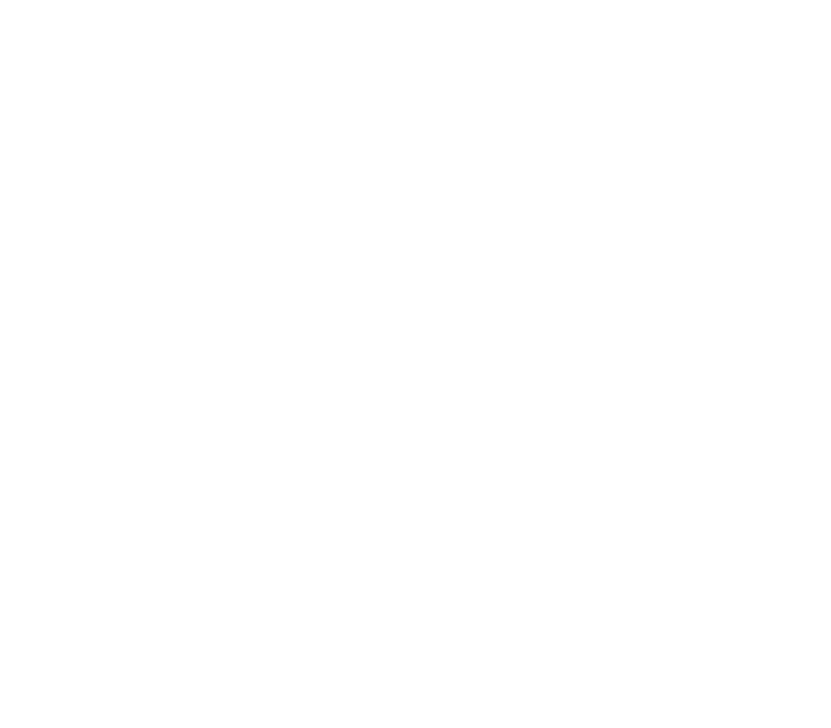
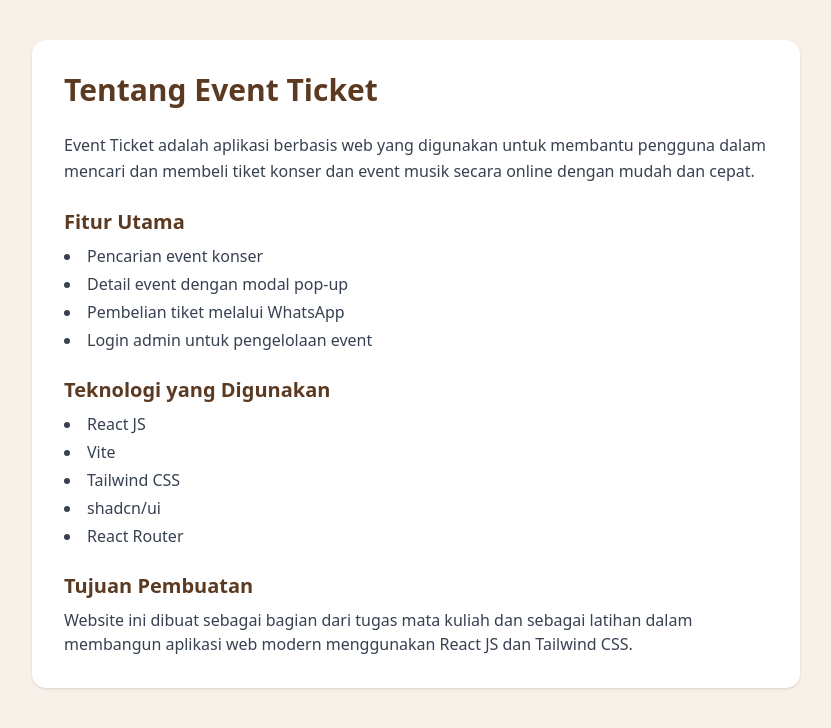
Before and after one commit to 2400016071-boop/project_tekweb, a React (Vite) app: page /about in a window 1280 px wide. Shown: the top 728 px of the page, without its empty margins (224-1055 px from the left). Built offline with nearby package versions, Linux system fonts and the light colour scheme.

Commit message:
menambahakan fitur pencarian, button buat detail event dan about

```diff
--- a/src/App.jsx
+++ b/src/App.jsx
@@ -2,6 +2,9 @@ import { Routes, Route } from "react-router-dom";
 
 import Home from "./pages/Home";
 import EventDetail from "./pages/EventDetail";
+
+// 🔹 TAMBAHAN
+import About from "./pages/About";
 
 import Dashboard from "./pages/admin/Dashboard";
 import EventCreate from "./pages/admin/EventCreate";
@@ -13,6 +16,10 @@ function App() {
     <Routes>
       {/* USER */}
       <Route path="/" element={<Home />} />
+
+      {/* 🔹 TAMBAHAN ABOUT */}
+      <Route path="/about" element={<About />} />
+
       <Route path="/events/:id" element={<EventDetail />} />
 
       {/* ADMIN (PROTECTED) */}
--- a/src/components/user/EventCard.jsx
+++ b/src/components/user/EventCard.jsx
@@ -1,6 +1,6 @@
 import { Link } from "react-router-dom";
 
-export default function EventCard({ event }) {
+export default function EventCard({ event, onOpen }) {
   const whatsappNumber = "6281234567890";
   const message = `Halo, saya mau beli tiket event ${event.name}`;
   const whatsappLink = `https://wa.me/${whatsappNumber}?text=${encodeURIComponent(message)}`;
@@ -8,9 +8,11 @@ export default function EventCard({ event }) {
   return (
     <div className="col-span-1 bg-white rounded-xl overflow-hidden shadow hover:shadow-lg transition flex flex-col">
 
-      {/* LINK KE DETAIL */}
-      <Link to={`/events/${event.id}`} className="group">
-        {/* IMAGE */}
+      {/* CARD / IMAGE → BUKA MODAL */}
+      <div
+        onClick={() => onOpen(event)}
+        className="group cursor-pointer"
+      >
         <div className="relative h-40 overflow-hidden">
           <img
             src={event.image}
@@ -19,7 +21,6 @@ export default function EventCard({ event }) {
           />
         </div>
 
-        {/* CONTENT */}
         <div className="p-4">
           <h2 className="font-semibold text-[#5a3a22] truncate">
             {event.name}
@@ -33,9 +34,9 @@ export default function EventCard({ event }) {
             Rp {event.price.toLocaleString("id-ID")}
           </p>
         </div>
-      </Link>
+      </div>
 
-      {/* BUTTON WHATSAPP */}
+      {/* BUTTON WHATSAPP (TIDAK BUKA MODAL) */}
       <div className="p-4 pt-0 mt-auto">
         <a
           href={whatsappLink}
--- a/src/components/user/Navbar.jsx
+++ b/src/components/user/Navbar.jsx
@@ -1,7 +1,7 @@
 import { Link } from "react-router-dom";
-import LoginAdminDialog from "@/components/admin/LoginAdminDialog"; // modal login admin
+import LoginAdminDialog from "@/components/admin/LoginAdminDialog";
 
-export default function Navbar() {
+export default function Navbar({ onSearch }) { // ⬅️ TAMBAH props
   return (
     <nav className="bg-[#5C3A21] text-white px-6 py-4 shadow">
       <div className="flex items-center justify-between">
@@ -20,13 +20,14 @@ export default function Navbar() {
             About
           </Link>
 
+          {/* 🔍 TAMBAHAN LOGIC SEARCH */}
           <input
             type="text"
             placeholder="Search event..."
+            onChange={(e) => onSearch(e.target.value)} // ⬅️ TAMBAH
             className="w-48 px-3 py-1.5 rounded-md text-sm text-black focus:outline-none focus:ring-2 focus:ring-[#F3E6DB]"
           />
 
-          {/* Hanya ganti tombol Login Admin menjadi modal */}
           <LoginAdminDialog />
 
         </div>
--- /dev/null
+++ b/src/pages/About.jsx
@@ -0,0 +1,52 @@
+export default function About() {
+  return (
+    <main className="min-h-screen bg-[#F8F1EA] px-6 py-10">
+      <div className="max-w-3xl mx-auto bg-white p-8 rounded-xl shadow">
+
+        <h1 className="text-3xl font-bold text-[#5C3A21] mb-6">
+          Tentang Event Ticket
+        </h1>
+
+        <p className="text-gray-700 mb-4 leading-relaxed">
+          Event Ticket adalah aplikasi berbasis web yang digunakan untuk
+          membantu pengguna dalam mencari dan membeli tiket konser
+          dan event musik secara online dengan mudah dan cepat.
+        </p>
+
+        <h2 className="text-xl font-semibold text-[#5C3A21] mt-6 mb-2">
+          Fitur Utama
+        </h2>
+
+        <ul className="list-disc list-inside text-gray-700 space-y-1">
+          <li>Pencarian event konser</li>
+          <li>Detail event dengan modal pop-up</li>
+          <li>Pembelian tiket melalui WhatsApp</li>
+          <li>Login admin untuk pengelolaan event</li>
+        </ul>
+
+        <h2 className="text-xl font-semibold text-[#5C3A21] mt-6 mb-2">
+          Teknologi yang Digunakan
+        </h2>
+
+        <ul className="list-disc list-inside text-gray-700 space-y-1">
+          <li>React JS</li>
+          <li>Vite</li>
+          <li>Tailwind CSS</li>
+          <li>shadcn/ui</li>
+          <li>React Router</li>
+        </ul>
+
+        <h2 className="text-xl font-semibold text-[#5C3A21] mt-6 mb-2">
+          Tujuan Pembuatan
+        </h2>
+
+        <p className="text-gray-700">
+          Website ini dibuat sebagai bagian dari tugas mata kuliah
+          dan sebagai latihan dalam membangun aplikasi web modern
+          menggunakan React JS dan Tailwind CSS.
+        </p>
+
+      </div>
+    </main>
+  );
+}
--- a/src/pages/Home.jsx
+++ b/src/pages/Home.jsx
@@ -1,28 +1,106 @@
+import { useState } from "react";
 import Navbar from "../components/user/Navbar";
 import EventCard from "../components/user/EventCard";
 import Footer from "../components/user/Footer";
 import { useEvents } from "../hooks/useEvents";
 
+import {
+  Dialog,
+  DialogContent,
+  DialogHeader,
+  DialogTitle,
+} from "@/components/ui/dialog";
+
 export default function Home() {
   const { events } = useEvents();
 
+  // 🔥 TAMBAHAN (STATE SEARCH)
+  const [search, setSearch] = useState("");
+
+  // 🔹 TAMBAHAN (state modal)
+  const [open, setOpen] = useState(false);
+  const [selectedEvent, setSelectedEvent] = useState(null);
+
+  // 🔥 TAMBAHAN (FILTER EVENT)
+  const filteredEvents = events.filter((event) =>
+    event.name.toLowerCase().includes(search.toLowerCase())
+  );
+
   return (
     <>
-      <Navbar />
+      {/* 🔥 TAMBAHAN props ke Navbar */}
+      <Navbar onSearch={setSearch} />
 
+      {/* ===== KODE ASLI KAMU (TIDAK DIUBAH) ===== */}
       <main className="min-h-screen bg-[#F8F1EA] px-6 py-10">
         <h1 className="text-2xl font-bold text-[#5C3A21] mb-6">
           Event Terbaru
         </h1>
 
         <div className="grid grid-cols-3 gap-6">
-          {events.map((event) => (
-            <EventCard key={event.id} event={event} />
-          ))}
+
+          {/* 🔥 TAMBAHAN LOGIC NOT FOUND */}
+          {filteredEvents.length === 0 ? (
+            <p className="col-span-3 text-center text-gray-500 mt-10">
+              ❌ Tiket yang kamu cari tidak ditemukan
+            </p>
+          ) : (
+            filteredEvents.map((event) => (
+              <EventCard
+                key={event.id}
+                event={event}
+                onOpen={() => {
+                  setSelectedEvent(event);
+                  setOpen(true);
+                }}
+              />
+            ))
+          )}
+
         </div>
       </main>
+      {/* ===== AKHIR KODE ASLI ===== */}
 
       <Footer />
+
+      {/* ===== MODAL NGAMBANG + BLUR (TIDAK DIUBAH) ===== */}
+      <Dialog open={open} onOpenChange={setOpen}>
+        <DialogContent className="max-w-2xl p-0 overflow-hidden">
+          {selectedEvent && (
+            <>
+              <img
+                src={selectedEvent.image}
+                alt={selectedEvent.name}
+                className="h-64 w-full object-cover"
+              />
+
+              <div className="p-6 bg-[#F8F1EA]">
+                <DialogHeader>
+                  <DialogTitle className="text-2xl font-bold text-[#5C3A21]">
+                    {selectedEvent.name}
+                  </DialogTitle>
+                </DialogHeader>
+
+                <p className="text-sm text-gray-600 mt-2">
+                  📍 {selectedEvent.location}
+                </p>
+
+                <p className="text-sm text-gray-600">
+                  📅 {selectedEvent.date}
+                </p>
+
+                <p className="mt-4 font-bold text-lg text-[#6b4226]">
+                  Rp {selectedEvent.price.toLocaleString("id-ID")}
+                </p>
+
+                <p className="mt-3 text-sm text-gray-700">
+                  {selectedEvent.description}
+                </p>
+              </div>
+            </>
+          )}
+        </DialogContent>
+      </Dialog>
     </>
   );
 }
```
Also changed, not shown: src/index.css (line endings or trailing spaces).
